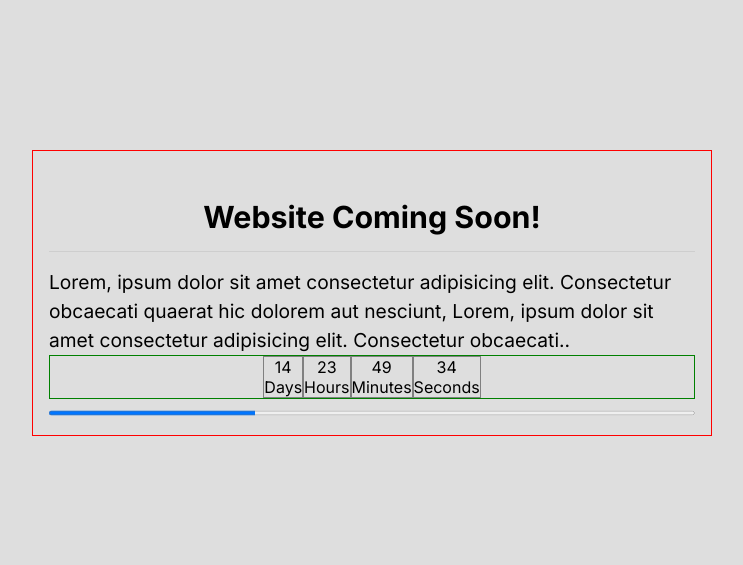
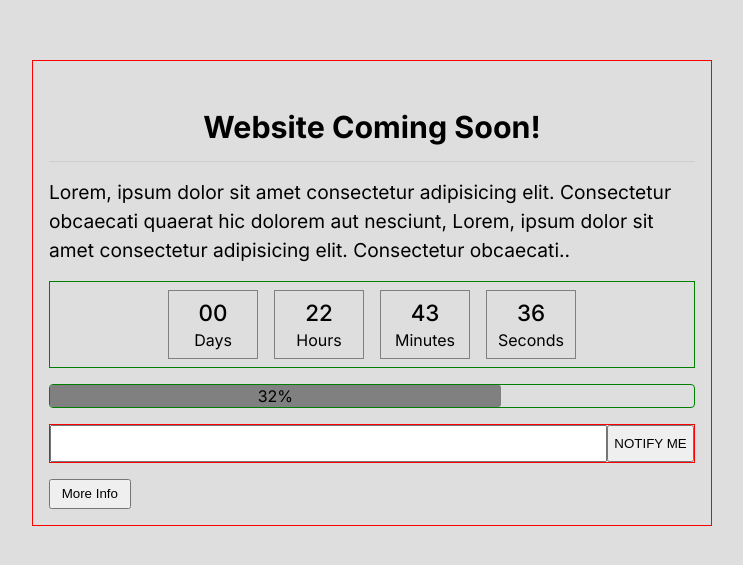
Before and after one commit to HafizulHaque/Coming-Soon-Page, a Next.js app: page / in a window 1280 px wide. Shown: the part 107-672 px from the top of the page, without its empty margins (268-1011 px from the left). Built offline with nearby package versions, Linux system fonts and the light colour scheme.

Commit message:
all components created, style in progress, some js bug to fix

```diff
--- a/package.json
+++ b/package.json
@@ -9,8 +9,9 @@
     "lint": "next lint"
   },
   "dependencies": {
+    "moment-timezone": "^0.5.44",
+    "next": "14.0.4",
     "react": "^18",
-    "react-dom": "^18",
-    "next": "14.0.4"
+    "react-dom": "^18"
   }
 }
--- a/src/app/components/ComingSoon.jsx
+++ b/src/app/components/ComingSoon.jsx
@@ -1,6 +1,7 @@
 import style from './CommingSoon.module.css'
 import CountDown from './CountDown'
 import Progress from './Progress'
+import Notify from './Notify'
 
 const ComingSoon = () => {
   return (
@@ -10,6 +11,8 @@ const ComingSoon = () => {
       </p>
       <CountDown estimatedDate="2024-12-27"/>
       <Progress value={32}/>
+      <Notify/>
+      <button className={style.btn}>More Info</button>
     </div>
   )
 }
--- a/src/app/components/CommingSoon.module.css
+++ b/src/app/components/CommingSoon.module.css
@@ -17,3 +17,7 @@
   font-size: 1.2em;
   line-height: 1.5;
 }
+
+.btn {
+  padding: .4em .8em;
+}
--- a/src/app/components/CountDown.jsx
+++ b/src/app/components/CountDown.jsx
@@ -1,12 +1,43 @@
+'use client'
+
+import { useEffect, useState } from 'react'
 import style from './CountDown.module.css'
+import moment from 'moment-timezone'
 
-const CountDown = ({estimatedDate}) => {
+const CountDown = ({estimatedDate = '2024-01-24'}) => {
+
+  const [timeDiff, setTimeDiff] = useState(null)
+
+  useEffect(() => {
+    // console.log(estDate)
+    let timer;
+    if(typeof window !== 'undefined'){
+      if(timeDiff === null){
+        const timeZone = 'GMT+6';
+        let estTime = moment(estimatedDate).tz(timeZone)
+        let currentTime = moment().tz(timeZone)
+        setTimeDiff(Math.max(Math.floor((estTime - currentTime)/1000), 0))
+      } else if( timeDiff > 0){
+        timer = setTimeout(() => {
+          setTimeDiff(timeDiff - 1)
+        }, 1000)
+      }
+    }
+    return () => clearTimeout(timer)
+  }, [timeDiff])
+
+  const formatTime = (divider, remainder) => {
+    const time = Math.floor((timeDiff/divider))%remainder
+    return time < 10 ? '0'+time : time
+  }
+
+
   return (
     <div className={style.container}>
-      <div className={style.item}><span>14</span><span>Days</span></div>
-      <div className={style.item}><span>23</span><span>Hours</span></div>
-      <div className={style.item}><span>49</span><span>Minutes</span></div>
-      <div className={style.item}><span>34</span><span>Seconds</span></div>
+      <div className={style.item}><span>{formatTime(86400, 1)}</span><span>Days</span></div>
+      <div className={style.item}><span>{formatTime(3600, 60)}</span><span>Hours</span></div>
+      <div className={style.item}><span>{formatTime(60, 60)}</span><span>Minutes</span></div>
+      <div className={style.item}><span>{formatTime(1, 60)}</span><span>Seconds</span></div>
     </div>
   )
 }
--- a/src/app/components/CountDown.module.css
+++ b/src/app/components/CountDown.module.css
@@ -2,12 +2,24 @@
   display: flex;
   justify-content: center;
   align-items: center;
+  padding: .5em;
+  margin: 1em 0;
   border: 1px solid green;
 }
 
 .item {
   display: flex;
+  flex-basis: min(90px, 20%);
+  padding: .5em;
+  margin: 0 .5em;
   flex-direction: column;
   align-items: center;
   border: 1px solid gray;
 }
+
+.item span:first-child {
+  font-size: 1.4em;
+  font-weight: 500;
+  display: inline-block;
+  margin-bottom: .2em;
+}
--- /dev/null
+++ b/src/app/components/Notify.jsx
@@ -0,0 +1,25 @@
+'use client'
+
+import { useState } from 'react'
+import style from './Notify.module.css'
+
+const Notify = () => {
+
+  const [email, setEmail] = useState("")
+
+  const handleSubmit = () => {
+    console.log(email)
+  }
+
+  return (
+    <div className={style.container}>
+      <div className={style.parent}>
+        <input className={style.input} type="email" value={email} onChange={e => setEmail(e.target.value)}/>
+        <button className={style.btn} onClick={handleSubmit}>NOTIFY ME</button>
+      </div>
+      <p className={style.msg}></p>
+    </div>
+  )
+}
+
+export default Notify
--- /dev/null
+++ b/src/app/components/Notify.module.css
@@ -0,0 +1,24 @@
+.container {
+  margin: 1em 0;
+}
+
+.parent {
+  display: flex;
+  border: 1px solid red;
+
+}
+
+.input {
+  padding: .4em;
+  flex: 1 1 80%;
+  font-size: inherit;
+  font-family: inherit;
+}
+
+.btn {
+  padding: .4em;
+}
+
+.msg {
+
+}
--- a/src/app/components/Progress.jsx
+++ b/src/app/components/Progress.jsx
@@ -3,7 +3,7 @@ import style from './Progress.module.css'
 const Progress = ({value}) => {
   return (
     <div className={style.container}>
-      <progress className={style.progressbar} value={value} max="100">{value}%</progress>
+      <div className={style.progressbar}>{value}%</div>
     </div>
   )
 }
--- a/src/app/components/Progress.module.css
+++ b/src/app/components/Progress.module.css
@@ -1,8 +1,18 @@
 .container {
-
+  width: 100%;
+  height: 1.5em;
+  border: 1px solid green;
+  border-radius: .25em;
+  position: relative;
+  margin: 1em 0;
 }
 
 .progressbar {
-  width: 100%;
-  height: 10px;
+  background-color: gray;
+  width: 70%;
+  height: 100%;
+  border-radius: .15em;
+  display: flex;
+  align-items: center;
+  justify-content: center;
 }
```
Also changed, not shown: 1 other file (tests, documents, lock files or other folders).
